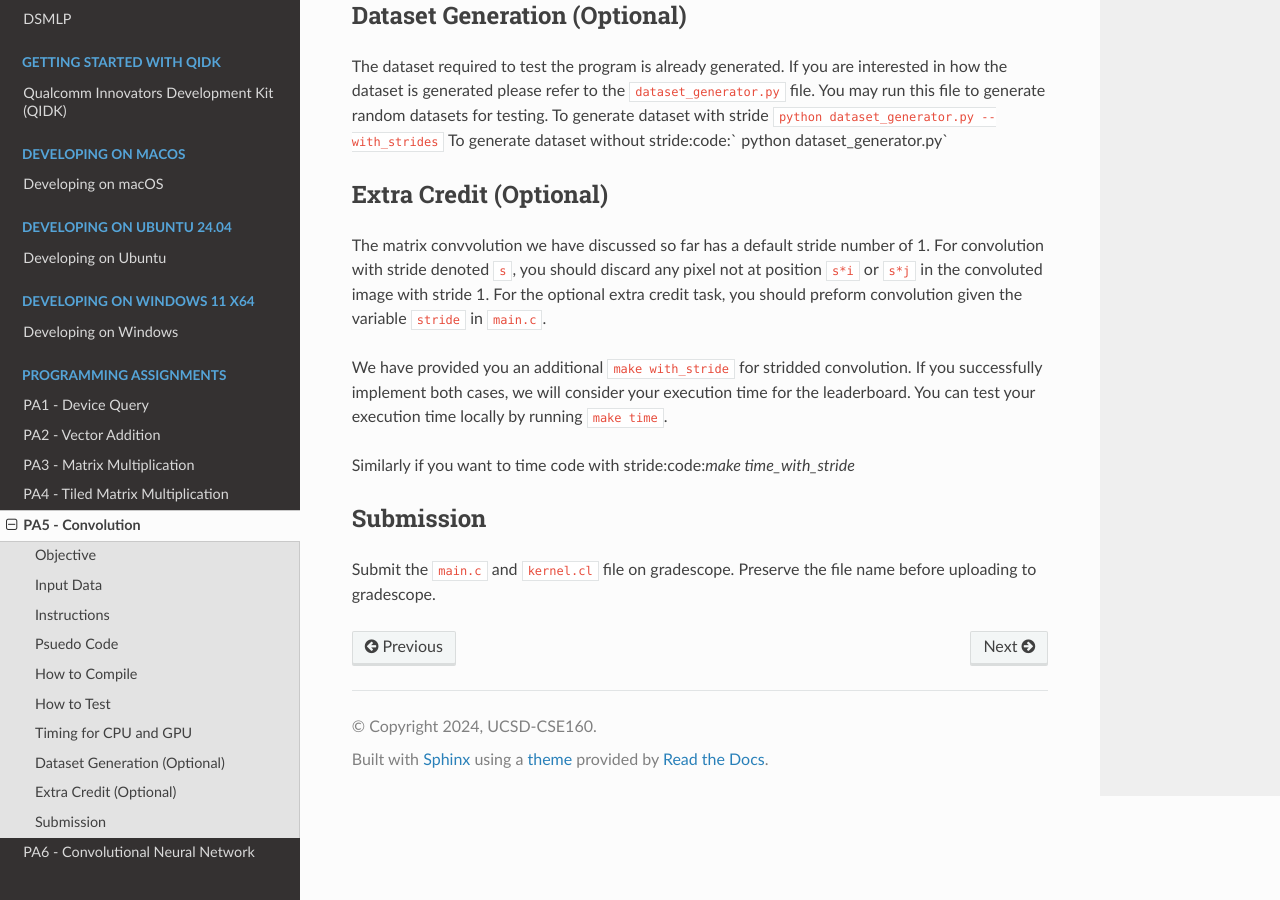
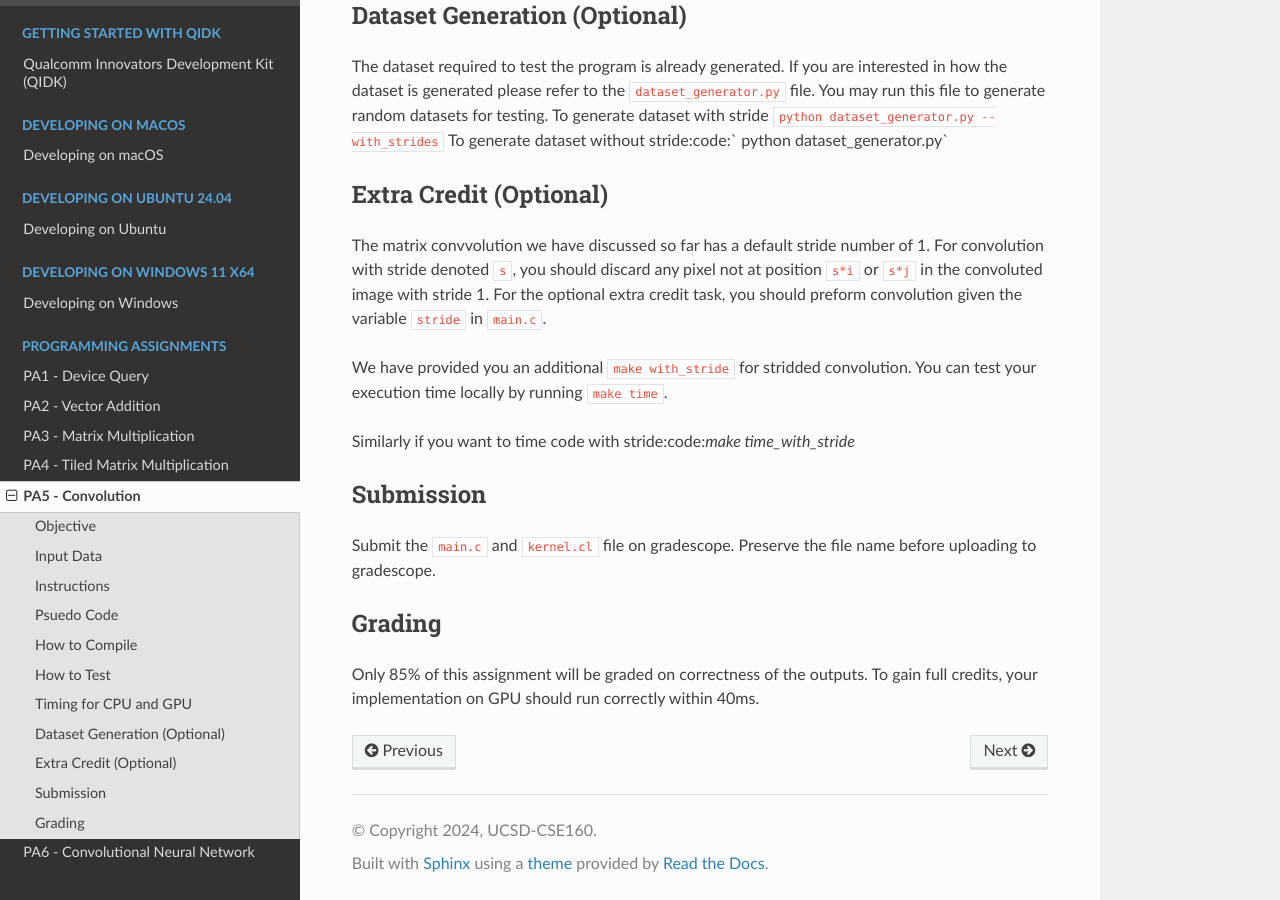
Before and after one commit to KastnerRG/cse160-docs, a Sphinx documentation site: the page built from docs/source/PA5.rst, in a window 1280 px wide and 900 px high, scrolled down 2826 px. Built offline with Sphinx 7.4.7 and the Read the Docs theme 3.1.0, drawn with Linux system fonts in a browser that asks for light colours; formulas are drawn with MathJax 3; some of the changed text lies outside the part shown.

Commit message:
Updated grading scheme & runtime threshold for PA5

```diff
--- a/docs/source/PA5.rst
+++ b/docs/source/PA5.rst
@@ -109,13 +109,17 @@ Extra Credit (Optional)
 ^^^^^^^^^^^^^^^^^^^^^^^
 The matrix convvolution we have discussed so far has a default stride number of 1. For convolution with stride denoted :code:`s`, you should discard any pixel not at position :code:`s*i` or :code:`s*j` in the convoluted image with stride 1. For the optional extra credit task, you should preform convolution given the variable :code:`stride` in :code:`main.c`.
 
-We have provided you an additional :code:`make with_stride` for stridded convolution. If you successfully implement both cases, we will consider your execution time for the leaderboard. You can test your execution time locally by running :code:`make time`.
+We have provided you an additional :code:`make with_stride` for stridded convolution. You can test your execution time locally by running :code:`make time`.
 
 Similarly if you want to time code with stride:code:`make time_with_stride`
 
 Submission
 ^^^^^^^^^^
 Submit the :code:`main.c` and :code:`kernel.cl` file on gradescope. Preserve the file name before uploading to gradescope.
+
+Grading
+^^^^^^^
+Only 85% of this assignment will be graded on correctness of the outputs. To gain full credits, your implementation on GPU should run correctly within 40ms.
 
 .. Tips and Tricks
 .. ^^^^^^^^^^^^^^^
```
Also changed, not shown: other parts of docs/source/PA5.rst (+1 -1 lines).
